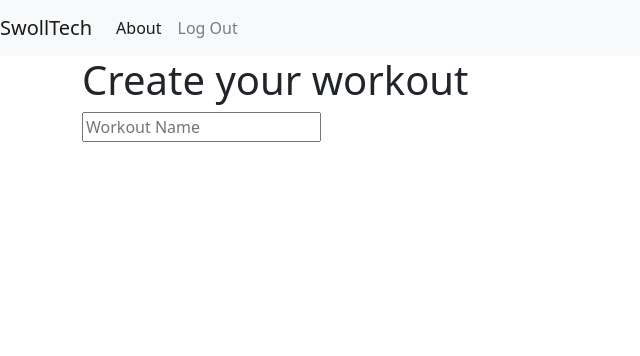
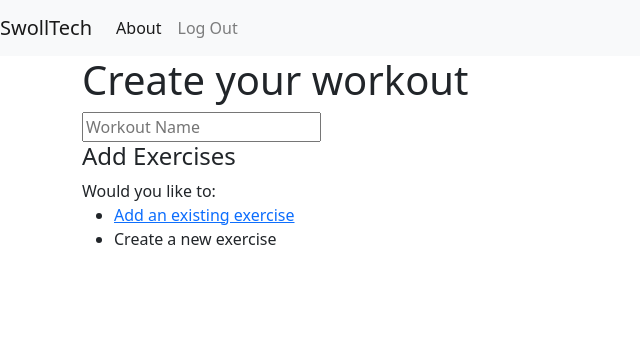
Before and after one commit to MasonKrause7/SwollTech, a Flask app: page /createworkout.html in a window 1280 px wide. Shown: the top 356 px of the page, without its empty margins (0-640 px from the left). Run offline with Flask 3, Linux system fonts and the light colour scheme; a user stored in the database is signed in; some libraries are stand-ins or nearby versions.

Commit message:
fetch_user_exercises needs tested

```diff
--- a/app.py
+++ b/app.py
@@ -141,13 +141,28 @@ def post_create_workout():
     if user_authenticated():
         wo_name = request.form['workout_name']
         session['workout_name']=wo_name
-        #wo is named, start adding exercises
+
 
         message = 'Workout created successfully'
         return render_template(url_for('home'), message=message)
     else:
         message = "You must be logged in to create workouts"
         return render_template(url_for('login.html'), message=message)
+
+@app.get('/addexistingexercise.html')
+def add_existing_exercise():
+    if user_authenticated() and request.method == 'GET':
+        list = fetch_users_exercises()
+
+        return render_template(url_for('post_existing_exercise'))
+    else:
+        message = "You must be logged in to create workouts"
+        return render_template(url_for('login.html'), message=message)
+@app.post('/addexistingexercise.html/<exercise_name>')
+def post_existing_exercise():
+    exercise_name = request.args.get('ex')
+    print(exercise_name)#testing
+
 def build_workout(workout_name: str, ex_list: [Exercise.Exercise]) -> Workout.Workout:
     wo = Workout.Workout(workout_name)
     for ex in ex_list:
@@ -158,9 +173,8 @@ def user_authenticated() -> bool:
         return False
     return True
 def fetch_users_exercises():
-    conn = get_db()
-    cursor = conn.cursor()
-    query = f"SELECT e.exercise_name, et.exercise_type_name, w.workout_name FROM Users u INNER JOIN Workout w ON u.user_id = w.user_id INNER JOIN Workout_Exercise we ON w.workout_id = we.workout_id INNER JOIN Exercise e ON we.exercise_id = e.exercise_id INNER JOIN Exercise_Type et ON e.exercise_type_id = et.exercise_type_id WHERE w.user_id= {session['user_id']};"
-    results = cursor.execute(query).fetchall()
-    for result in results:
-        print(result.exercise_name)
+        conn = get_db()
+        cursor = conn.cursor()
+        query = f"SELECT e.exercise_name, et.exercise_type_name, w.workout_name FROM Users u INNER JOIN Workout w ON u.user_id = w.user_id INNER JOIN Workout_Exercise we ON w.workout_id = we.workout_id INNER JOIN Exercise e ON we.exercise_id = e.exercise_id INNER JOIN Exercise_Type et ON e.exercise_type_id = et.exercise_type_id WHERE w.user_id= {session['user_id']} ORDER BY et.exercise_type_name;"
+        results = cursor.execute(query).fetchall()
+        return results;
--- a/templates/createworkout.html
+++ b/templates/createworkout.html
@@ -8,8 +8,11 @@
 <form method="POST" action="{{url_for('post_create_workout')}}">
     <input type="text" placeholder="Workout Name" id="workout_name" name="workout_name"/>
 
+    <h4>Add Exercises</h4>
+    <span>Would you like to:</span>
     <ul>
-
+        <li><a role="button" href="{{url_for('add_existing_exercise')}}">Add an existing exercise</a></li>
+        <li>Create a new exercise</li>
     </ul>
 </form>
 
```
Also changed, not shown: exercise_list_builder.py (added, +16 -0 lines), init_db.py (+4 -6 lines), sql/insert_test_data.sql (added, +29 -0 lines), sql/schema.sql (renamed from schema.sql, +0 -11 lines), templates/addexistingexercise.html (added, +15 -0 lines), database.db.
